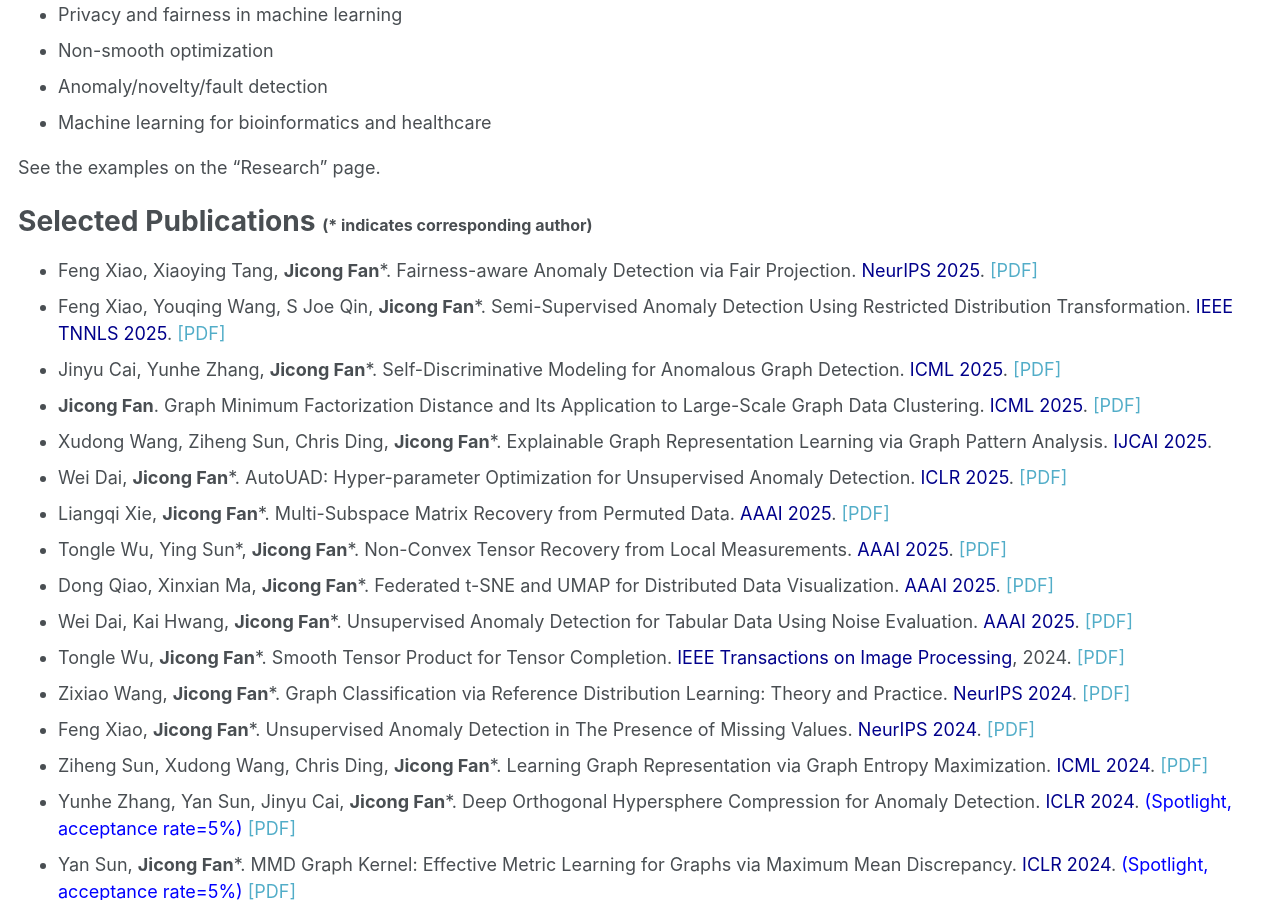
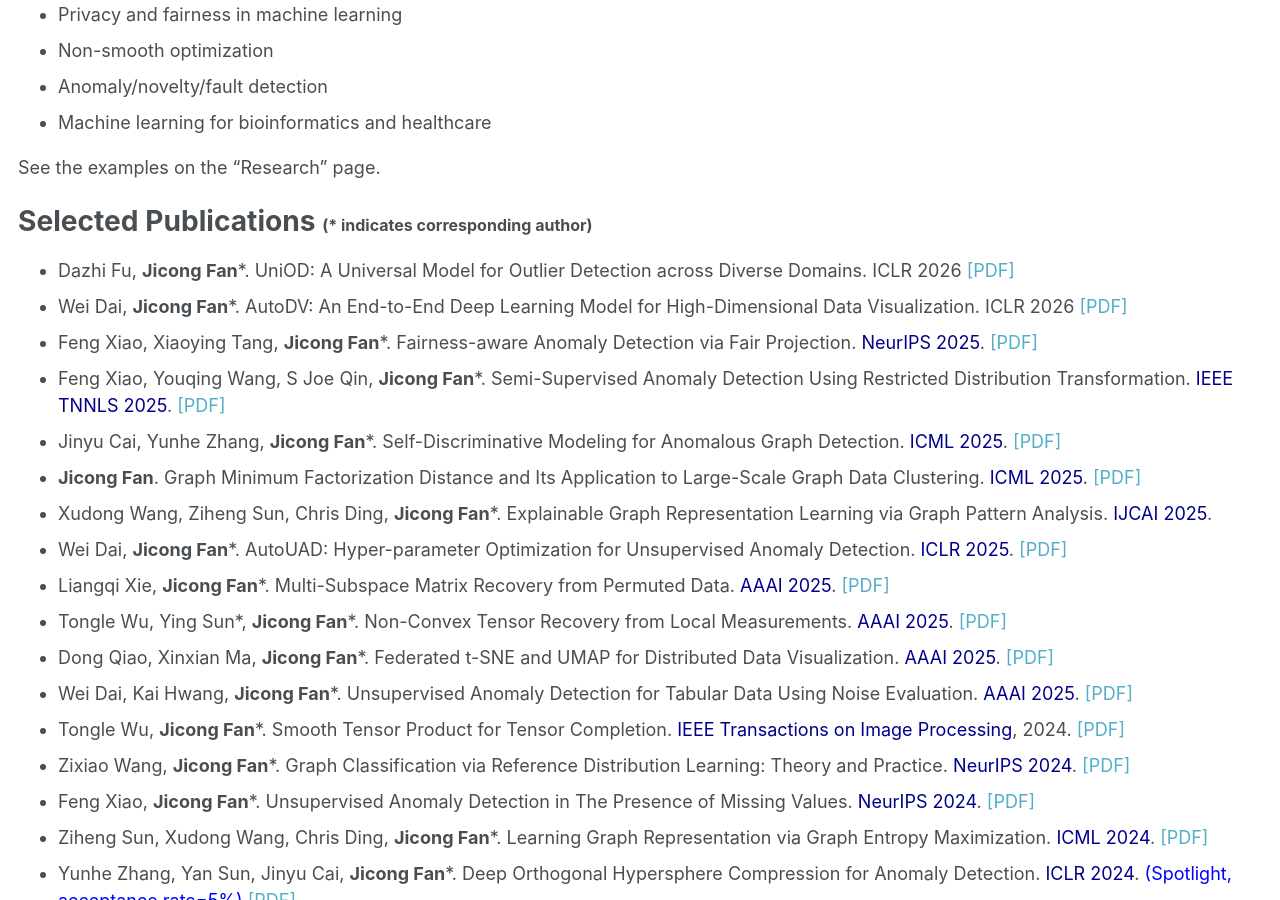
Before and after one commit to jicongfan/jicongfan.github.io, a Jekyll site: the page built from _pages/about.md, in a window 1280 px wide and 900 px high, scrolled down 1045 px. Built offline with Jekyll 4.4.1, drawn with Linux system fonts in a browser that asks for light colours.

Commit message:
Update about.md

```diff
--- a/_pages/about.md
+++ b/_pages/about.md
@@ -48,6 +48,8 @@
 
 Selected Publications <font size=3>(* indicates corresponding author)</font>
 ======
+* Dazhi Fu, <strong>Jicong Fan</strong>*. UniOD: A Universal Model for Outlier Detection across Diverse Domains. ICLR 2026 <a href="https://openreview.net/pdf?id=Eu25AOvORb">[PDF]</a>
+* Wei Dai, <strong>Jicong Fan</strong>*. AutoDV: An End-to-End Deep Learning Model for High-Dimensional Data Visualization. ICLR 2026 <a href="https://openreview.net/pdf?id=vaflHrZhlY">[PDF]</a>
 * Feng Xiao, Xiaoying Tang, <strong>Jicong Fan</strong>*. Fairness-aware Anomaly Detection via Fair Projection. <font color=DarkBlue>NeurIPS 2025</font>. <a href="https://openreview.net/pdf?id=gjjsDmlQRW">[PDF]</a>
 * Feng Xiao, Youqing Wang, S Joe Qin, <strong>Jicong Fan</strong>*. Semi-Supervised Anomaly Detection Using Restricted Distribution Transformation. <font color=DarkBlue>IEEE TNNLS 2025</font>. <a href="https://ieeexplore.ieee.org/document/11071974">[PDF]</a>
 * Jinyu Cai, Yunhe Zhang, <strong>Jicong Fan</strong>*. Self-Discriminative Modeling for Anomalous Graph Detection. <font color=DarkBlue>ICML 2025</font>. <a href="https://arxiv.org/pdf/2310.06261">[PDF]</a>
```
